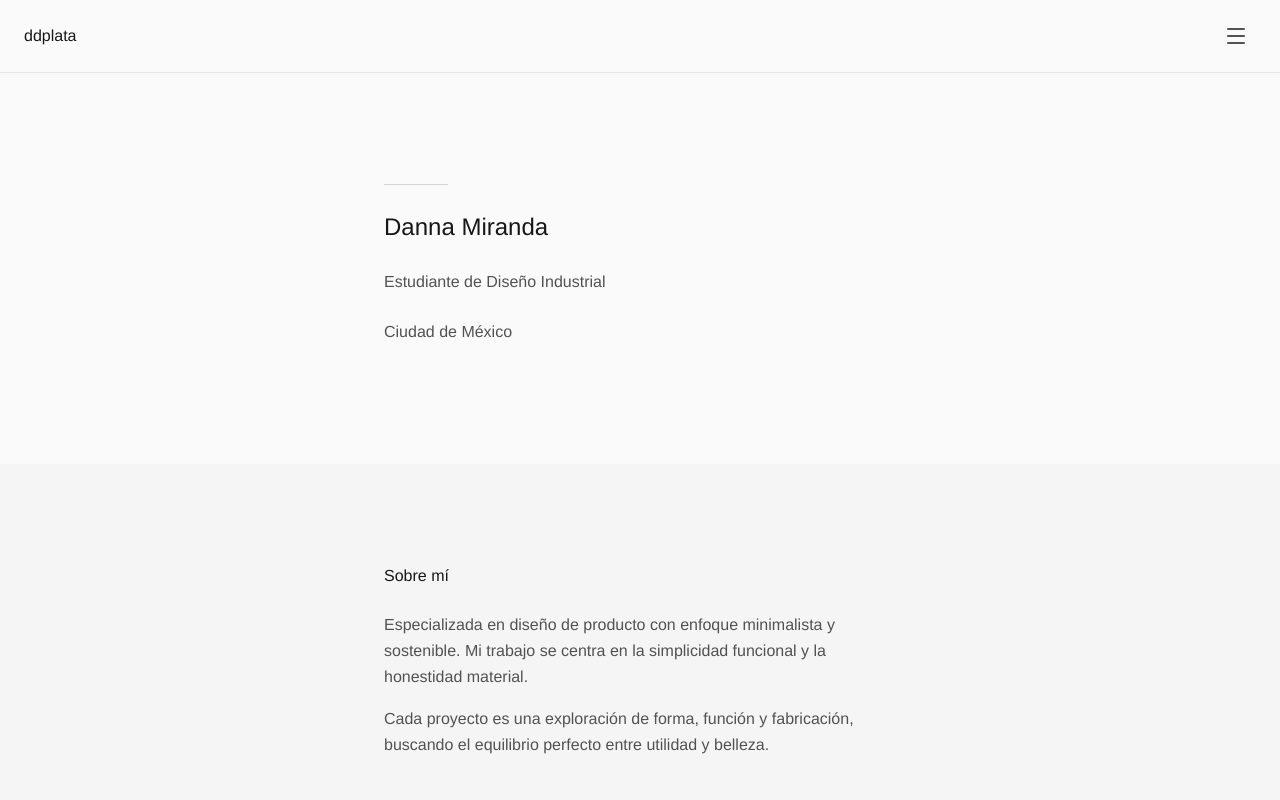
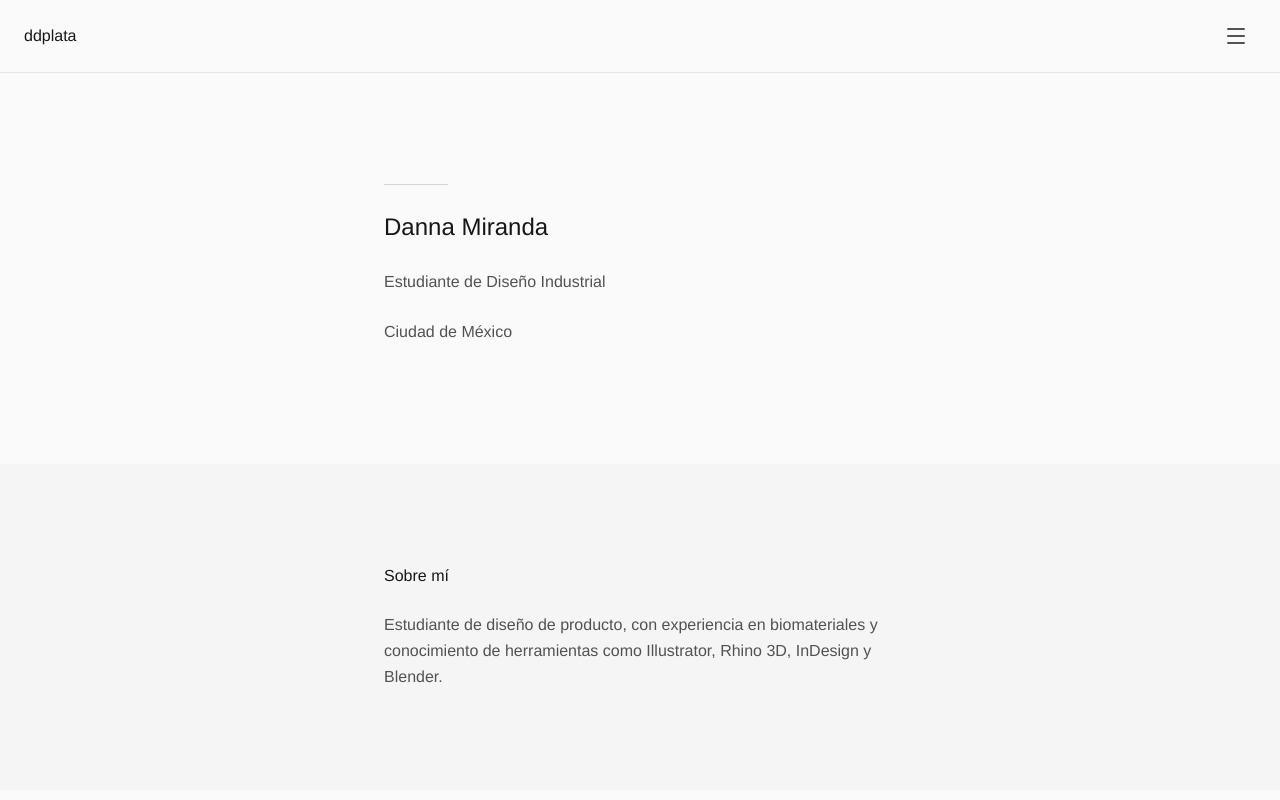
Before and after one commit to JavCan/ddplata, a React (Vite) app: page / in a window 1280 px wide. Shown: the top 800 px of the page. Built offline with nearby package versions, Linux system fonts and the light colour scheme.

Commit message:
cambiar descripciones

```diff
--- a/src/components/About.tsx
+++ b/src/components/About.tsx
@@ -6,12 +6,7 @@ export function About() {
           <h2 className="text-neutral-900">Sobre mí</h2>
           <div className="space-y-4 text-neutral-600 leading-relaxed">
             <p>
-              Especializada en diseño de producto con enfoque minimalista y sostenible.
-              Mi trabajo se centra en la simplicidad funcional y la honestidad material.
-            </p>
-            <p>
-              Cada proyecto es una exploración de forma, función y fabricación, buscando
-              el equilibrio perfecto entre utilidad y belleza.
+              Estudiante de diseño de producto, con experiencia en biomateriales y conocimiento de herramientas como Illustrator, Rhino 3D, InDesign y Blender.
             </p>
           </div>
         </div>
--- a/src/data/projectDetails.ts
+++ b/src/data/projectDetails.ts
@@ -41,7 +41,7 @@ export const projectDetails: ProjectDetail[] = [
     // Estructura con bloques separados
     blocks: [
         {
-            description: 'Primera exploración visual del deseo y la luz mediante formas sencillas y materiales honestos.',
+            description: 'Familia de objetos que parten desde el sentimiento de deseo, tomando como inspiración el momento de soplar las velas en un cumpleaños, creando un ritual para pedir un deseo partiendo desde una vela, un candelabro y un apagador.',
             details: [
                 { image: pedirUnDeseo1 },
                 { image: pedirUnDeseo2 },
@@ -49,7 +49,7 @@ export const projectDetails: ProjectDetail[] = [
             ],
         },
         {
-            description: 'Detalle técnico y conceptual del proceso de diseño y fabricación del objeto.',
+            description: 'Gabinete para almacenar los objetos, elaborado de madera de haya, con un cajón que contiene un cerillo para prender la vela de tu deseo más especial.',
             details: [
                 { image: pedirUnDeseo4 }, // Usar imágenes diferentes si las tienes
                 { image: pedirUnDeseo6  },
```
Also changed, not shown: 1 other file (tests, documents, lock files or other folders).
